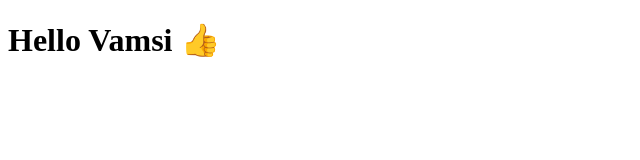
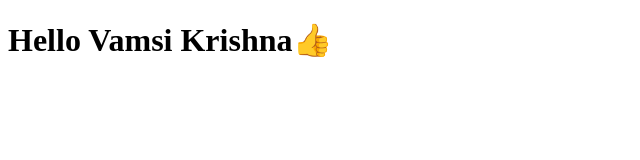
Before and after one commit to vamsikrishnaxamamrin/WebApp, a plain HTML site: page index.html in a window 1280 px wide. Shown: the whole page, without its empty margins (0-640 px from the left). Drawn offline with Linux system fonts and the light colour scheme.

Commit message:
Test commit

```diff
--- a/index.html
+++ b/index.html
@@ -2,6 +2,6 @@
 <html>
   <header></header>
   <body>
-    <h1>Hello Vamsi 👍</h1>
+    <h1>Hello Vamsi Krishna👍</h1>
   </body>
 </html>
```
